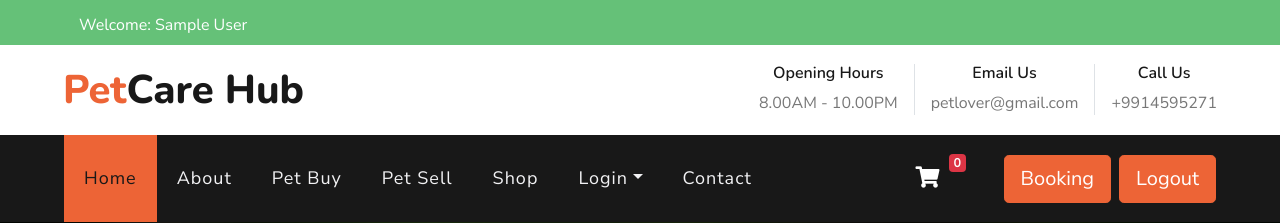
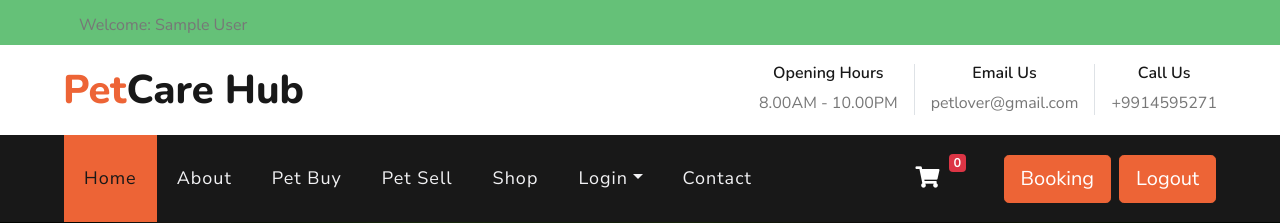
Before and after one commit to gunnu2908/petlover, a PHP site: page /index.php in a window 1280 px wide. Shown: the top 223 px of the page. Run offline with PHP 8.4, Linux system fonts and the light colour scheme; the visitor is signed in with stand-in values (Sample User, id 1); tables that the repository leaves empty or names only in its code hold one stand-in row (values such as "Sample post"); some libraries are stand-ins or nearby versions.

Commit message:
working properly; minor issue left

```diff
--- a/index.php
+++ b/index.php
@@ -56,10 +56,9 @@ echo'</script>';
             <div class="col-lg-6 text-center text-lg-left mb-2 mb-lg-0">
             <?php if(isset($_SESSION['client_Name'])): ?>
                 <div class="d-inline-flex align-items-center">
-
-                    <a class="text-white pr-3" href=""></a>
-                    <span class="text-white">Welcome: <?php echo htmlspecialchars($_SESSION['client_Name']); ?></span>
-                    <a class="text-white px-3" href=""></a>
+                    <a class="font-bold pr-3" href=""></a>
+                    <span class="font-bold">Welcome: <?php echo htmlspecialchars($_SESSION['client_Name']); ?></span>
+                    <!-- <a class="text-white px-3" href=""></a> -->
 
                 </div>
             </div>
@@ -155,7 +154,9 @@ $cart_count = $row['count'];
 <?php endif; ?>
 
                 <a href="booking.php" class="btn btn-lg btn-primary px-3 d-none d-lg-block ml-5">Booking</a>
+                <?php if(isset($_SESSION['client_Name'])): ?>
                 <a class="btn btn-lg btn-primary px-3 d-none d-lg-block ml-2" href="logout.php">Logout</a>
+                <?php endif; ?>
             </div>
         </nav>
     </div>
@@ -430,7 +431,8 @@ $cart_count = $row['count'];
                                 <input type="email" class="form-control border-0" placeholder="Your Email" required name="tt2" />
                             </div>
                             <div>
-                                <button class="btn btn-lg btn-primary btn-block border-0" type="submit" name="bb1">Submit Now</button>
+                                <a class="btn btn-lg btn-primary btn-block border-0"  href="mailto:arman@gamil.com">Email us</a>
+                                <!-- <button class="btn btn-lg btn-primary btn-block border-0" type="submit" name="bb1">Submit Now</button> -->
                             </div>
                         </form>
                     </div>
```
